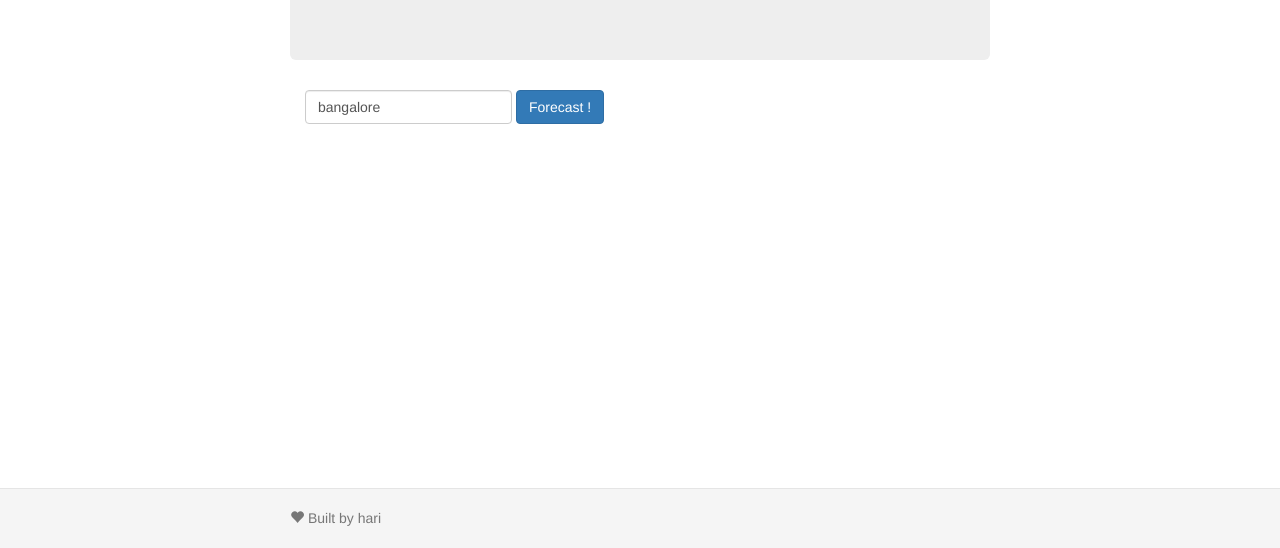
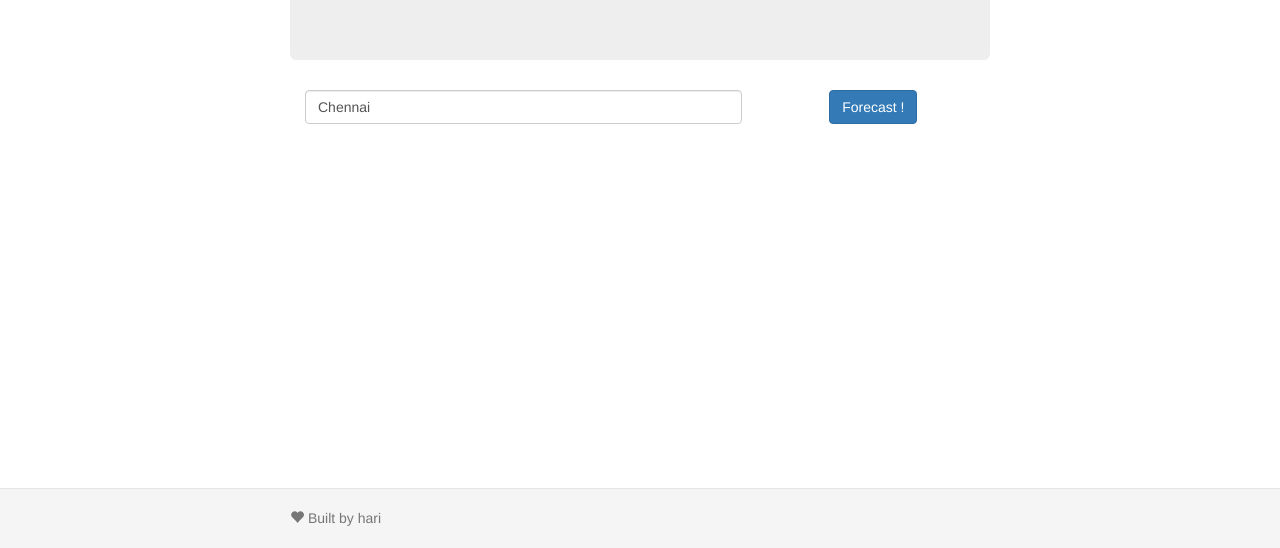
Before and after one commit to haribalajip/ngWeather, a website: page app/index.html at #/home in a window 1280 px wide. Shown: the part 252-800 px from the top of the page. Drawn offline with nearby package versions, Linux system fonts and the light colour scheme; some packages are replaced by stand-ins of ours; files that its build step writes are made by us from their sources.

Commit message:
Css fix and default location changed

```diff
--- a/app/scripts/app.js
+++ b/app/scripts/app.js
@@ -44,7 +44,7 @@ weatherApp.config(function ($routeProvider,$locationProvider) {
 
 //services
 weatherApp.service('forecastService',function(){
-  this.city="bangalore";
+  this.city="Chennai";
 })
 
 //controller
--- a/app/views/home.html
+++ b/app/views/home.html
@@ -2,11 +2,11 @@
   <h1>Let's forecast </h1>
   <p>Enter your location to start forecasting.</p>
 </div>
-<form class="form-inline">
-  <div class="form-group col-md-12">
+<form class="form-inline" style="text-align: center">
+  <div class="form-group col-md-8 col-lg-8 col-sm-8 col-xs-8">
 
-    <input type="text" class="form-control" placeholder="City" ng-model="city" required>
-      <a class="btn btn-primary" href="#/forecast/3" role="button" type="submit" >Forecast !</a>
+    <input type="text" class="form-control" placeholder="City" ng-model="city" required style="width:100%">
   </div>
+  <a class="btn btn-primary" href="#/forecast/3" role="button" type="submit" >Forecast !</a>
 
 </form>
```
